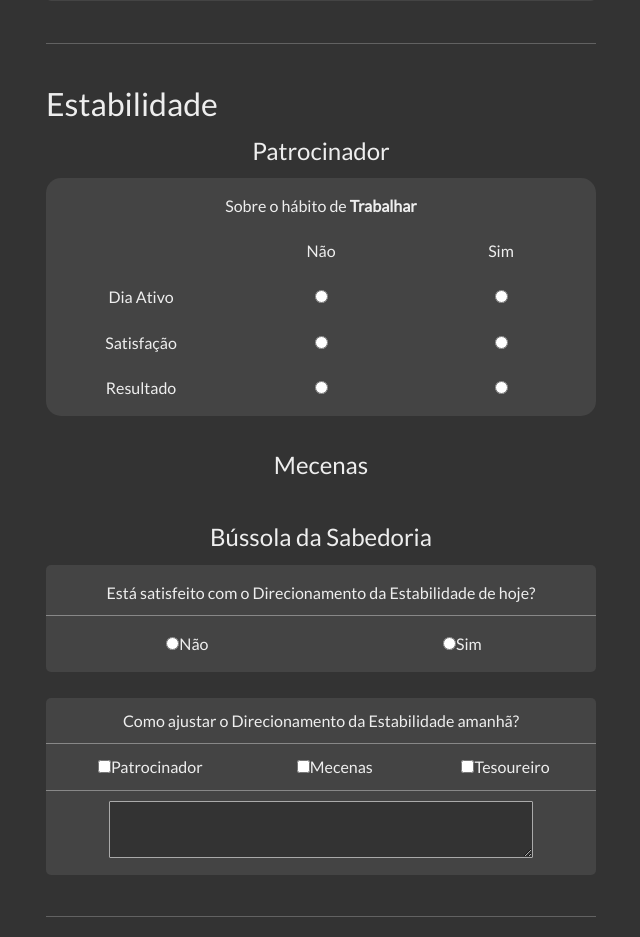
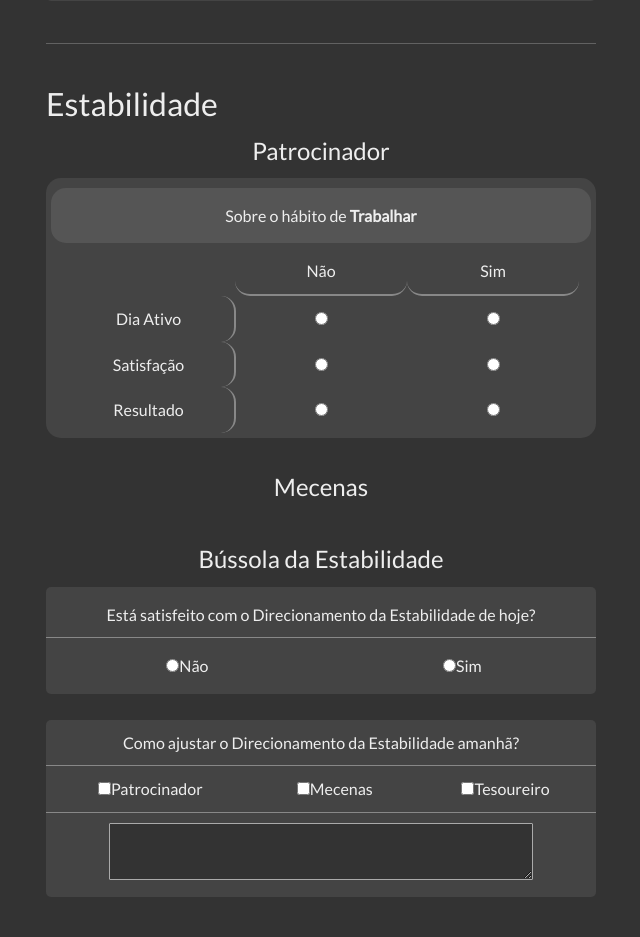
Before and after one commit to Matheus-Homem/EnduranceProject, a Flask app: template src/web/templates/form_night_new.html in a window 1280 px wide. Shown: the part 1737-2674 px from the top of the page, without its empty margins (319-959 px from the left). Run offline with Flask 3, Linux system fonts and the light colour scheme; the template is opened without the code that fills it, so the values that code supplies are empty; some libraries are stand-ins or nearby versions.

Commit message:
Update fieldset legend and labels in form_night_new.html

```diff
--- a/src/web/templates/form_night_new.html
+++ b/src/web/templates/form_night_new.html
@@ -221,28 +221,28 @@
             <fieldset id="sponsor">
                 <legend class=centralized>Patrocinador</legend>
                 <div class="fieldset-div">
-                    <div class="flex-container">
+                    <div class="container-title">
                         <div class="item">Sobre o hábito de <strong>Trabalhar</strong></div>
                     </div>
-                    <div class="flex-container">
+                    <div class="container">
                         <div class="item"></div>
-                        <div class="item">Não</div>
-                        <div class="item">Sim</div>
+                        <div class="item-option">Não</div>
+                        <div class="item-option">Sim</div>
                     </div>
-                    <div class="flex-container">
-                        <label class="item" for="stabilitySponsorActive">Dia Ativo</label>
-                        <div class="item"><input type="radio" name="stabilitySponsorActive" value="False" required></div>
-                        <div class="item"><input type="radio" name="stabilitySponsorActive" value="True" required></div>
+                    <div class="container">
+                        <label class="item-label" for="stabilitySponsorActive">Dia Ativo</label>
+                        <div class="item-input"><input type="radio" name="stabilitySponsorActive" value="False" required></div>
+                        <div class="item-input"><input type="radio" name="stabilitySponsorActive" value="True" required></div>
                     </div>
-                    <div class="flex-container">
-                        <label class="item" for="stabilitySponsorSatisfaction">Satisfação</label>
-                        <div class="item"><input type="radio" name="stabilitySponsorSatisfaction" value="False" required></div>
-                        <div class="item"><input type="radio" name="stabilitySponsorSatisfaction" value="True" required></div>
+                    <div class="container">
+                        <label class="item-label" for="stabilitySponsorSatisfaction">Satisfação</label>
+                        <div class="item-input"><input type="radio" name="stabilitySponsorSatisfaction" value="False"></div>
+                        <div class="item-input"><input type="radio" name="stabilitySponsorSatisfaction" value="True"></div>
                     </div>
-                    <div class="flex-container">
-                        <label class="item" for="stabilitySponsorOutcome">Resultado</label>
-                        <div class="item"><input type="radio" name="stabilitySponsorOutcome" value="False" required></div>
-                        <div class="item"><input type="radio" name="stabilitySponsorOutcome" value="True" required></div>
+                    <div class="container">
+                        <label class="item-label" for="stabilitySponsorOutcome">Resultado</label>
+                        <div class="item-input"><input type="radio" name="stabilitySponsorOutcome" value="False"></div>
+                        <div class="item-input"><input type="radio" name="stabilitySponsorOutcome" value="True"></div>
                     </div>
                 </div>
             </fieldset>
@@ -256,7 +256,7 @@
             <br>
 
             <fieldset id="stabilityCompass">
-                <legend class=centralized>Bússola da Sabedoria</legend>
+                <legend class=centralized>Bússola da Estabilidade</legend>
                 <div>
                     <table class=tableWithSpacing>
                         <tr>
@@ -394,6 +394,7 @@
     </form>
 
     <script>
+
         function updateOutput(inputElement, outputElement) {
             var value = inputElement.value;
             var classification = "";
@@ -410,6 +411,20 @@
 
             outputElement.innerText = classification;
         }
+
+        var stabilitySponsorActive = document.getElementById('stabilitySponsorActive');
+        var stabilitySponsorSatisfaction = document.getElementById('stabilitySponsorSatisfaction');
+        var stabilitySponsorOutcome = document.getElementById('stabilitySponsorOutcome');
+
+        stabilitySponsorActive.addEventListener('change', function() {
+            if (stabilitySponsorActive.value === 'True') {
+                stabilitySponsorSatisfaction.required = true;
+                stabilitySponsorOutcome.required = true;
+            } else {
+                stabilitySponsorSatisfaction.required = false;
+                stabilitySponsorOutcome.required = false;
+            }
+        });
     </script>
 
 {% endblock %}
```
